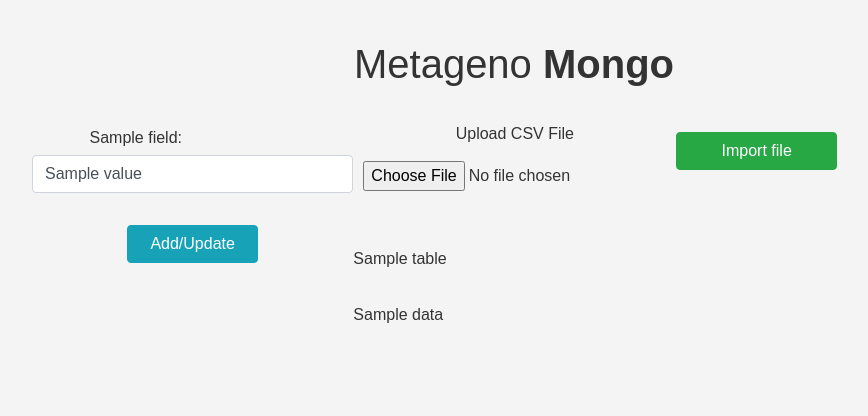
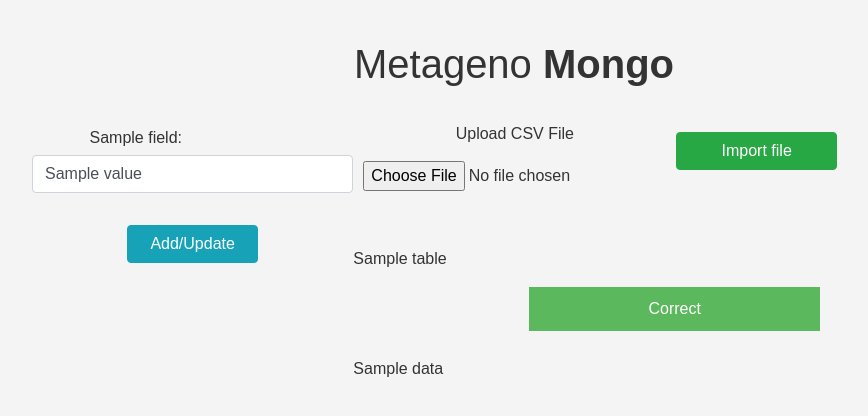
Before and after one commit to DEpt-metagenom/MetagenoMongo, a Flask app: template flask-version/metagenomongo/templates/index.html in a window 1280 px wide. Shown: the top 416 px of the page, without its empty margins (126-994 px from the left). Run offline with Flask 3, Linux system fonts and the light colour scheme; the template is opened without the code that fills it: most values are stand-ins (such as "Sample title", 1, 10 or a date in 2020); some libraries are stand-ins or nearby versions.

Commit message:
feature: edit the table

```diff
--- a/flask-version/metagenomongo/app.py
+++ b/flask-version/metagenomongo/app.py
@@ -1,11 +1,10 @@
 from flask import Flask, request, render_template, redirect, url_for, send_file
 import os
-import csv
+
 import pandas as pd
 from werkzeug.utils import secure_filename
-import re
-from datetime import datetime
 import io
+
 
 
 import module.load as load
@@ -50,6 +49,19 @@ def save():
     mem.seek(0)
     return send_file(mem, mimetype='text/csv', \
                      as_attachment=True, download_name='metamongo_file.csv')
+
+@app.route('/correct', methods=['GET', 'POST'])
+def correct():
+    results = []
+    values = {"default": 0}
+    values = request.form
+    csv_data = request.form['csv_data']
+    data = pd.read_html(csv_data, index_col=None)[0]
+    data = data.loc[:, ~data.columns.str.contains('^Unnamed')]
+    data = data.fillna("")
+    data = data.astype(str)
+    data_validation.validation_all(expected_headers, fields, options, results, data)
+    return render_template('index.html', tables=[data.to_html(classes='data', header="true")], fields=fields, results=results, values=values)
 
 @app.route('/', methods=['GET', 'POST'])
 def index():
--- a/flask-version/metagenomongo/module/validation.py
+++ b/flask-version/metagenomongo/module/validation.py
@@ -79,7 +79,7 @@ def validation_all(expected_headers, fields, options, results, df_temp):
                     corrected_count += 1
                     corrected_items.append(f'Row {row_index + 1}, Column {col_index + 1}: {original_cell} -> {cell}')
 
-            elif isinstance(cell, datetime.datetime):  # Handle datetime objects separately
+            elif isinstance(cell, datetime):  # Handle datetime objects separately
                 original_cell = cell
                 cell = cell.strftime('%Y-%m-%d %H:%M:%S')
                 if cell != original_cell:
--- a/flask-version/metagenomongo/static/index.js
+++ b/flask-version/metagenomongo/static/index.js
@@ -1,5 +1,18 @@
+function correct(){
+  data = []
+  document.querySelectorAll('table td').forEach(elm => {
+		data.push(elm.innerHTML);
+	});
+  document.querySelectorAll('.form-control').forEach(elm => {
+		elm.value = data.shift();
+	});
+}
+
 window.addEventListener('load', function () {
 	document.querySelectorAll('table td').forEach(elm => {
 		elm.contentEditable = true;
 	});
+  const table = document.querySelector('table');
+  let correct_btn = document.getElementById('correct_btn');
+  correct_btn.addEventListener('click', correct);
 });
--- a/flask-version/metagenomongo/templates/index.html
+++ b/flask-version/metagenomongo/templates/index.html
@@ -13,7 +13,7 @@
             <div class="row no-gutters">
                 <div class="col-md-4 left-side">
                     <!-- Left side content here -->
-                    <form method="post" enctype="multipart/form-data">
+                    <form method="post" enctype="multipart/form-data" action="/" id="input_form">
                             <div class="scrollable-section">
                             {% for field in fields %}
                                 <div class="form-group">
@@ -27,7 +27,7 @@
                             {% endfor %}
                         </div>
                         <div class="d-grid col-6 mx-auto pt-3">
-                            <button type="submit" class="btn btn-info">Add/Update</button>
+                            <button type="submit" class="btn btn-info" id="add">Add/Update</button>
                         </div>
                     </form>
                 </div>
@@ -59,6 +59,12 @@
                                 <button type="submit">Save as csv</button>
                             </div>
                         </form>
+                        {% else %}
+
+                            <div class="d-grid col-6 mx-auto">
+                                <button type="submit" id="correct_btn" form="input_form">Correct</button>
+                            </div>
+
                         {% endif %}
 
                         {% endif %}
```
Also changed, not shown: 1 other file.
